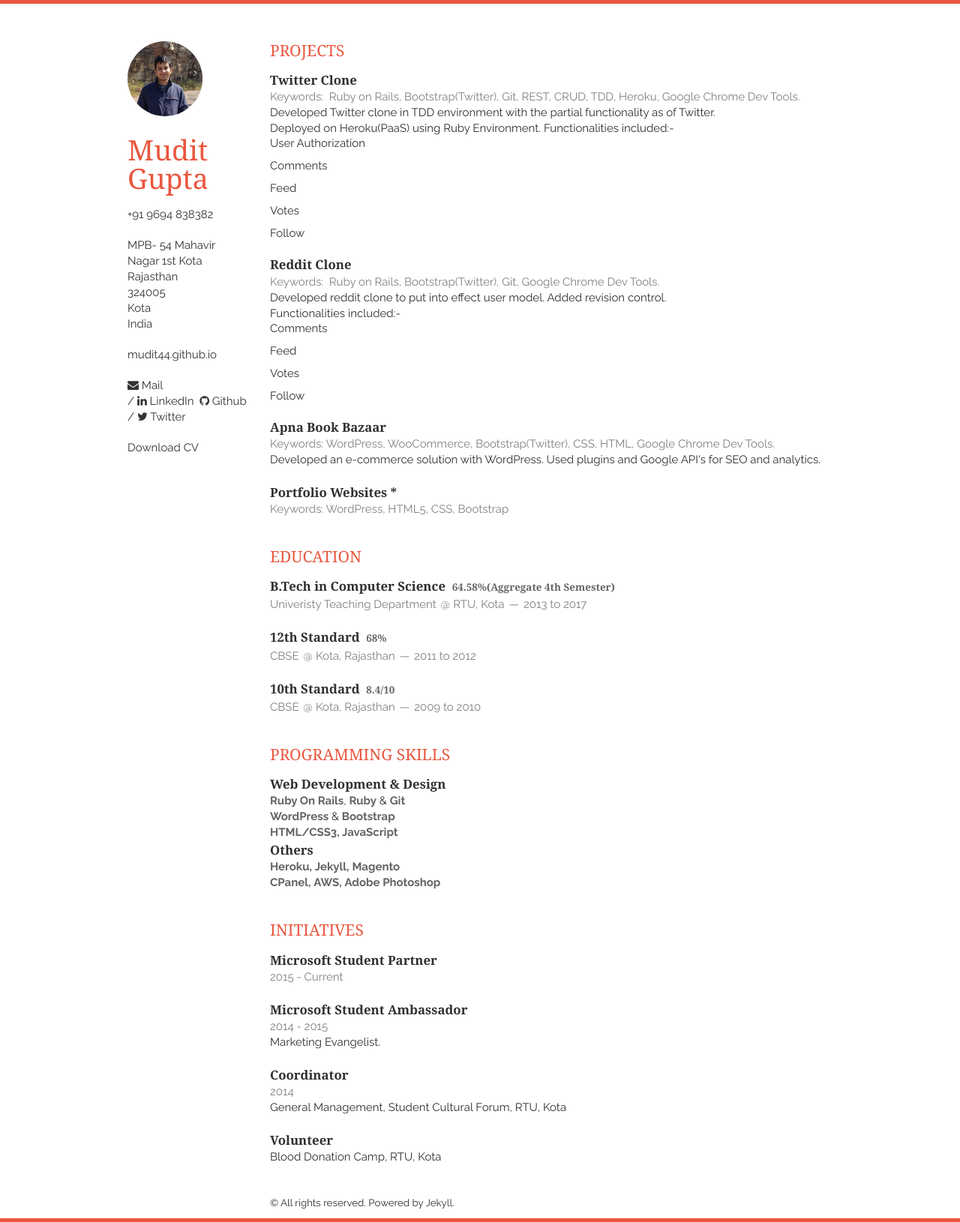
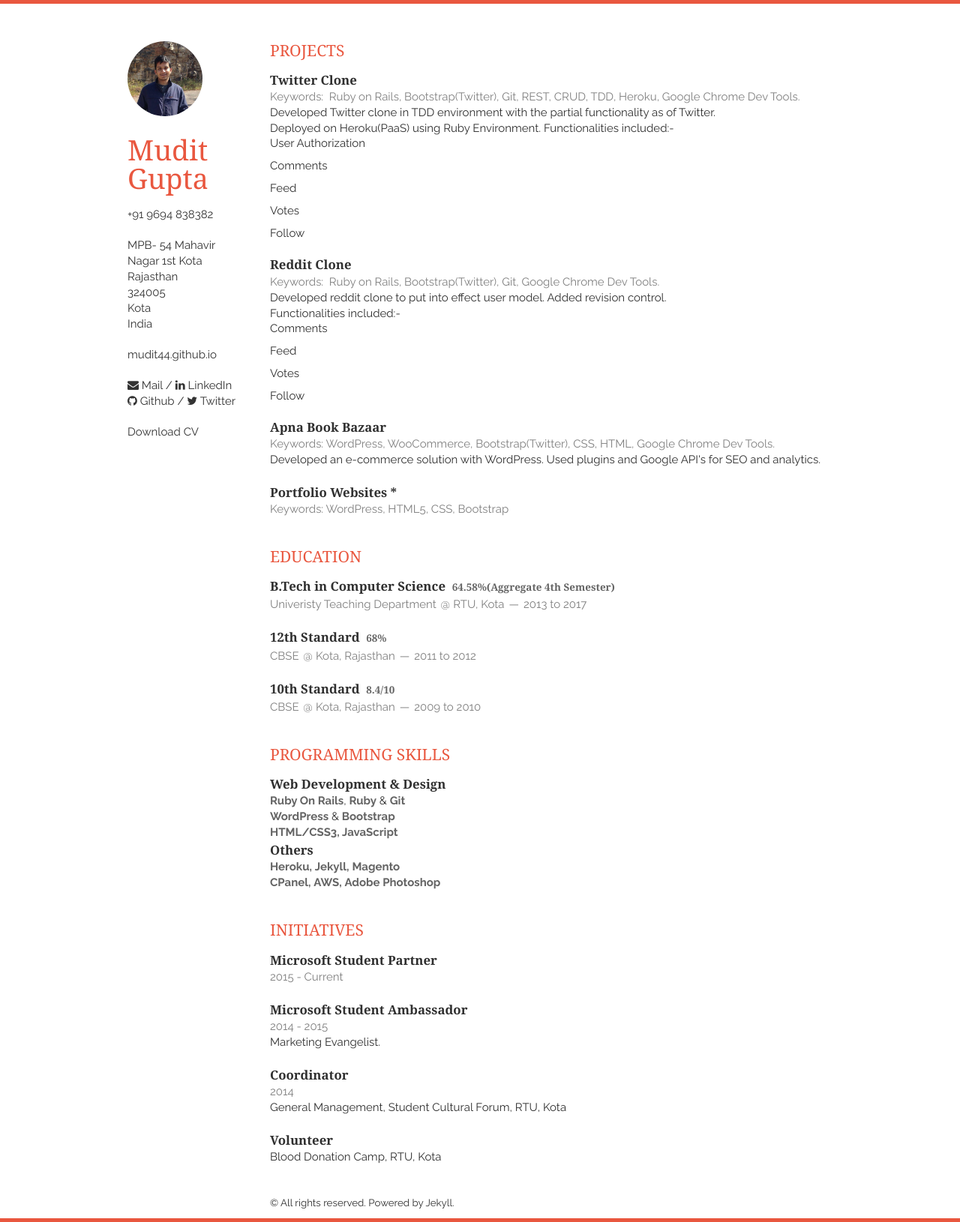
Before and after one commit to mudit44/resume, a Jekyll site: the page built from index.html, in a window 1280 px wide. Shown: the whole page at 75% size. Built offline with Jekyll 4.4.1, drawn with Linux system fonts in a browser that asks for light colours; nearby versions of some CDN libraries; Markdown is read by kramdown in place of the engine named in the settings; the list of posts is cut into pages by our own code.

Commit message:
Update layout.html

```diff
--- a/_layouts/layout.html
+++ b/_layouts/layout.html
@@ -48,8 +48,8 @@
         </p>
         <p>
             <!--<a href="mailto:someone@example.com?Subject=Hello%20again" target="_top">Send Mail</a> -->
-            <a href="{{ site.email_full }}"><i class="fa fa-envelope"></i> Mail</a><br/> /
-            <a href="https://linkedin.com/{{ site.linkedin }}"><i class="fa fa-linkedin"></i> LinkedIn&nbsp;</a>
+            <a href="{{ site.email_full }}"><i class="fa fa-envelope"></i> Mail</a> /
+            <a href="https://linkedin.com/{{ site.linkedin }}"><i class="fa fa-linkedin"></i> LinkedIn&nbsp;</a><br/>
             <a href="https://github.com/{{ site.github }}"><i class="fa fa-github"></i> Github</a> /
             <a href="https://twitter.com/{{ site.twitter }}"><i class="fa fa-twitter"></i> Twitter</a>
         </p>
```
